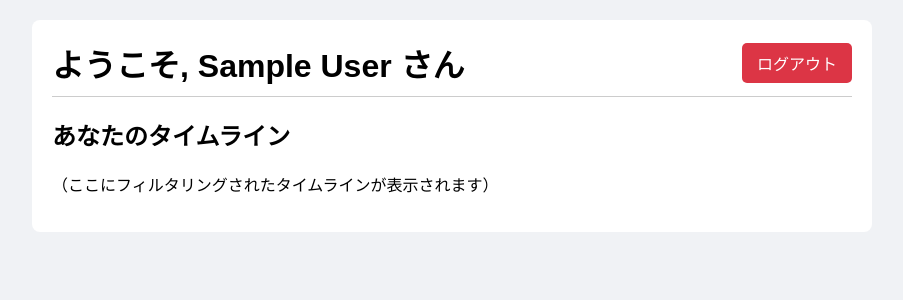
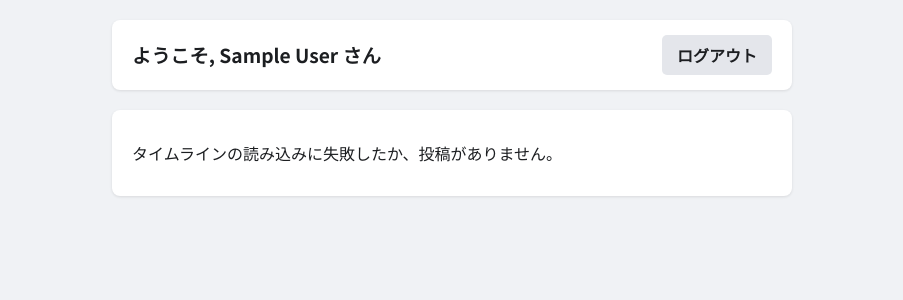
Before and after one commit to Yukihira00/kenkyuu, a FastAPI app: page /timeline in a window 1280 px wide. Shown: the top 300 px of the page, without its empty margins (188-1091 px from the left). Run offline with FastAPI, Linux system fonts and the light colour scheme; the visitor is signed in with stand-in values (Sample User, id 1).

Commit message:
タイムライン表示機能の追加

```diff
--- a/main.py
+++ b/main.py
@@ -1,3 +1,4 @@
+from datetime import datetime
 import secrets
 from fastapi import FastAPI, Request, Form
 from fastapi.responses import HTMLResponse, RedirectResponse
@@ -121,26 +122,45 @@ async def submit_quiz(request: Request):
         )
 
 
+
+
 @app.get("/timeline", response_class=HTMLResponse)
 async def show_timeline(request: Request):
     """
-    パーソナライズされたタイムラインを表示する（準備段階）。
+    パーソナライズされたタイムラインを表示する。
     """
     if 'user_did' not in request.session:
         return RedirectResponse(url="/login", status_code=302)
 
+    # ▼▼▼ .get() を使って、より安全にセッションからデータを取得する ▼▼▼
+    # 表示名があればそれを使い、なければハンドルを'display_name'として使う
+    display_name = request.session.get('user_display_name') or request.session.get('user_handle')
+
     user_info = {
-        "did": request.session['user_did'],
-        "handle": request.session['user_handle'],
-        "display_name": request.session['user_display_name']
+        "did": request.session.get('user_did'),
+        "handle": request.session.get('user_handle'),
+        "display_name": display_name
     }
+    # ▲▲▲ ここまで ▲▲▲
 
-    # ここに将来的にタイムライン取得とフィルタリングのロジックが入る
-    # timeline = timeline_checker.get_timeline_data(...)
-    # filtered_timeline = filter_logic(timeline, scores)
+    handle = request.session.get('user_handle')
+    app_password = request.session.get('app_password')
 
-    return templates.TemplateResponse("timeline.html", {"request": request, "user": user_info})
+    feed_data = None
+    if handle and app_password:
+        feed_data = timeline_checker.get_timeline_data(handle, app_password, limit=100)
 
+    if feed_data:
+        for item in feed_data:
+            if isinstance(item.post.indexed_at, str):
+                dt_str = item.post.indexed_at.replace('Z', '+00:00')
+                item.post.indexed_at = datetime.fromisoformat(dt_str)
+
+    return templates.TemplateResponse("timeline.html", {
+        "request": request,
+        "user": user_info,
+        "feed": feed_data
+    })
 
 @app.get("/logout")
 async def logout(request: Request):
--- a/templates/timeline.html
+++ b/templates/timeline.html
@@ -3,12 +3,41 @@
 <head>
     <meta charset="UTF-8">
     <title>タイムライン</title>
-     <style>
-        body { font-family: sans-serif; background-color: #f0f2f5; margin: 0; padding: 20px; }
-        .container { max-width: 800px; margin: 0 auto; background: white; padding: 20px; border-radius: 8px; }
-        .header { display: flex; justify-content: space-between; align-items: center; border-bottom: 1px solid #ccc; padding-bottom: 10px; }
-        .header h1 { margin: 0; }
-        .header a { text-decoration: none; background-color: #dc3545; color: white; padding: 8px 15px; border-radius: 5px; }
+    <link href="https://fonts.googleapis.com/css2?family=Noto+Sans+JP:wght@400;500;700&display=swap" rel="stylesheet">
+    <style>
+        body { font-family: 'Noto Sans JP', sans-serif; background-color: #f0f2f5; margin: 0; padding: 20px; color: #1c1e21; }
+        .container { max-width: 680px; margin: 0 auto; }
+        .header { display: flex; justify-content: space-between; align-items: center; background: white; padding: 15px 20px; border-radius: 8px; box-shadow: 0 1px 3px rgba(0,0,0,0.1); margin-bottom: 20px; }
+        .header h1 { margin: 0; font-size: 1.2em; }
+        .header a { text-decoration: none; background-color: #e4e6eb; color: #1c1e21; padding: 8px 15px; border-radius: 5px; font-weight: 600; transition: background-color 0.2s; }
+        .header a:hover { background-color: #d8dbdf; }
+
+        .post { background: white; border-radius: 8px; box-shadow: 0 1px 3px rgba(0,0,0,0.1); margin-bottom: 15px; padding: 15px 20px; }
+        .post-author { display: flex; align-items: center; margin-bottom: 10px; }
+        .post-author img { width: 40px; height: 40px; border-radius: 50%; margin-right: 10px; }
+        .author-info { display: flex; flex-direction: column; }
+        .author-info strong { font-size: 1em; }
+        .author-info span { font-size: 0.9em; color: #65676b; }
+        .post-content { white-space: pre-wrap; word-wrap: break-word; line-height: 1.5; }
+
+        .post-images {
+            margin-top: 15px;
+            display: flex;
+            gap: 5px;
+        }
+        .post-images img {
+            max-width: 100%;
+            border-radius: 8px;
+            border: 1px solid #ddd;
+            flex: 1 1 0;
+            cursor: pointer;
+            transition: opacity 0.2s;
+        }
+        .post-images img:hover {
+            opacity: 0.8;
+        }
+
+        .post-footer { font-size: 0.8em; color: #65676b; margin-top: 10px; text-align: right; }
     </style>
 </head>
 <body>
@@ -18,8 +47,41 @@
             <a href="/logout">ログアウト</a>
         </div>
 
-        <h2>あなたのタイムライン</h2>
-        <p>（ここにフィルタリングされたタイムラインが表示されます）</p>
+        {% if feed %}
+            {% for item in feed %}
+                <div class="post">
+                    <div class="post-author">
+                        <img src="{{ item.post.author.avatar }}" alt="avatar">
+                        <div class="author-info">
+                            <strong>{{ item.post.author.display_name }}</strong>
+                            <span>@{{ item.post.author.handle }}</span>
+                        </div>
+                    </div>
+                  <div class="post-content">{{ item.post.record.text }}</div>
+
+                    {# まずembedデータが存在するかをチェック #}
+                    {% if item.post.embed %}
+                        {# 次に、embedの種類が「画像」であるかをチェック #}
+                        {% if item.post.embed.py_type == 'app.bsky.embed.images#view' %}
+                            <div class="post-images">
+                                {% for image in item.post.embed.images %}
+                                    <a href="{{ image.fullsize }}" target="_blank">
+                                        <img src="{{ image.thumb }}" alt="投稿画像">
+                                    </a>
+                                {% endfor %}
+                            </div>
+                        {% endif %}
+                    {% endif %}
+                    <div class="post-footer">
+                        投稿日時: {{ item.post.indexed_at.strftime('%Y-%m-%d %H:%M') }}
+                    </div>
+                </div>
+            {% endfor %}
+        {% else %}
+            <div class="post">
+                <p>タイムラインの読み込みに失敗したか、投稿がありません。</p>
+            </div>
+        {% endif %}
 
     </div>
 </body>
```
Also changed, not shown: timeline_checker.py (+5 -3 lines).
